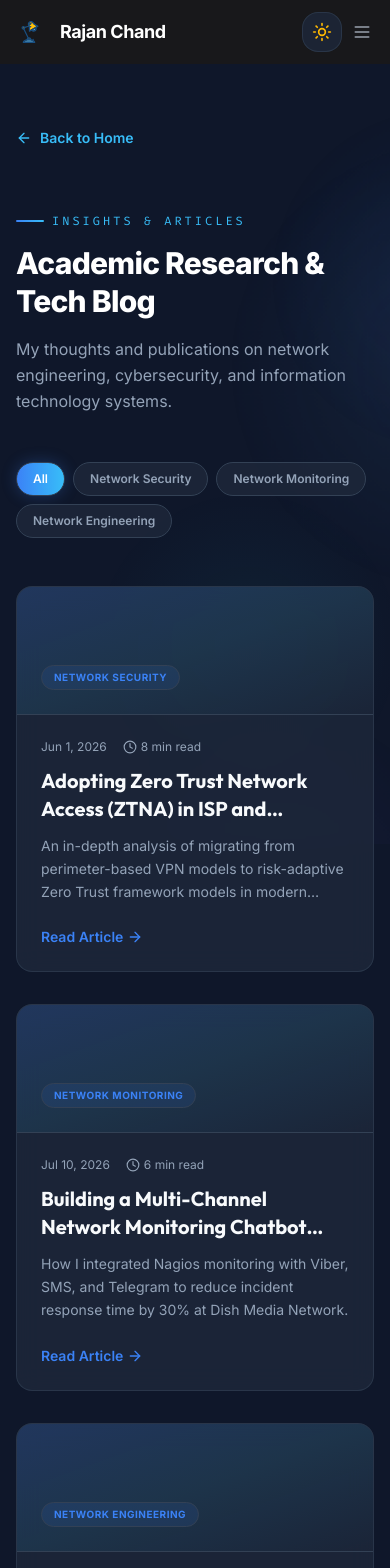
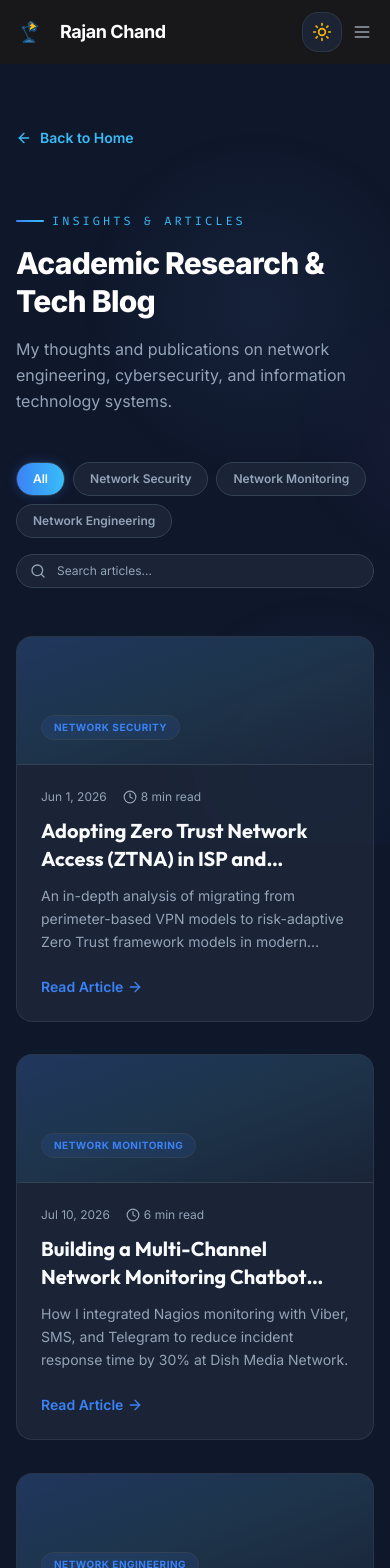
Before and after one commit to rajanchand/rajanchand.com.np, a Next.js app: page /blog in a window 390 px wide. Shown: the top 1568 px of the page. Built offline with nearby package versions, Linux system fonts and the light colour scheme.

Commit message:
Optimize blog page loading and mobile Safari rendering performance

```diff
--- a/src/app/blog/blog-client.tsx
+++ b/src/app/blog/blog-client.tsx
@@ -1,8 +1,8 @@
 "use client";
 
-import { useState } from "react";
+import { useState, useMemo } from "react";
 import Link from "next/link";
-import { ArrowLeft, Clock, ArrowRight } from "lucide-react";
+import { ArrowLeft, Clock, ArrowRight, Search } from "lucide-react";
 import { ScrollReveal } from "@/components/ui/scroll-reveal";
 import { SectionHeader } from "@/components/ui/section-header";
 
@@ -29,13 +29,25 @@ function formatDate(dateStr: string) {
 
 export function BlogClient({ initialPosts }: { initialPosts: BlogPostItem[] }) {
   const [selectedCategory, setSelectedCategory] = useState("All");
+  const [searchQuery, setSearchQuery] = useState("");
 
-  const categories = ["All", ...Array.from(new Set(initialPosts.map((post) => post.category)))];
+  const categories = useMemo(() => {
+    return ["All", ...Array.from(new Set(initialPosts.map((post) => post.category)))];
+  }, [initialPosts]);
 
-  const filteredPosts =
-    selectedCategory === "All"
-      ? initialPosts
-      : initialPosts.filter((post) => post.category === selectedCategory);
+  const filteredPosts = useMemo(() => {
+    return initialPosts.filter((post) => {
+      const matchesCategory = selectedCategory === "All" || post.category === selectedCategory;
+      const query = searchQuery.trim().toLowerCase();
+      const matchesSearch =
+        !query ||
+        post.title.toLowerCase().includes(query) ||
+        post.excerpt.toLowerCase().includes(query) ||
+        post.category.toLowerCase().includes(query);
+
+      return matchesCategory && matchesSearch;
+    });
+  }, [initialPosts, selectedCategory, searchQuery]);
 
   return (
     <div className="relative z-10 max-w-7xl mx-auto px-4 sm:px-6 lg:px-8 pt-32 pb-20 md:pb-28">
@@ -57,33 +69,55 @@ export function BlogClient({ initialPosts }: { initialPosts: BlogPostItem[] }) {
         />
       </ScrollReveal>
 
+      {/* Filter and Search Controls */}
+      <ScrollReveal delay={0.1}>
+        <div className="flex flex-col sm:flex-row gap-4 justify-between items-stretch sm:items-center mb-12 -mt-4">
           {/* Categories */}
-      <ScrollReveal delay={0.1}>
-        <div className="flex flex-wrap gap-2 mb-12 -mt-4">
+          <div className="flex flex-wrap gap-2">
             {categories.map((category) => (
               <button
                 key={category}
                 onClick={() => setSelectedCategory(category)}
-              className={`px-4 py-2 rounded-full text-xs font-semibold border transition-all duration-300 cursor-pointer ${
+                className={`px-4 py-2 rounded-full text-xs font-semibold border transition-all duration-200 cursor-pointer ${
                   selectedCategory === category
-                  ? "bg-gradient-to-r from-[var(--primary)] to-[var(--accent)] text-white border-transparent shadow-[0_0_15px_var(--glow-primary)]"
-                  : "bg-[var(--glass-bg)] border-[var(--glass-border)] text-[var(--muted-foreground)] hover:text-[var(--foreground)] hover:border-[var(--primary)]/20"
+                    ? "bg-gradient-to-r from-[var(--primary)] to-[var(--accent)] text-white border-transparent shadow-[0_0_12px_var(--glow-primary)]"
+                    : "bg-[var(--glass-bg)] border-[var(--glass-border)] text-[var(--muted-foreground)] hover:text-[var(--foreground)] hover:border-[var(--primary)]/30"
                 }`}
               >
                 {category}
               </button>
             ))}
           </div>
+
+          {/* Search Box */}
+          <div className="relative min-w-[240px]">
+            <Search className="w-4 h-4 absolute left-3.5 top-1/2 -translate-y-1/2 text-[var(--muted-foreground)] pointer-events-none" />
+            <input
+              type="text"
+              placeholder="Search articles..."
+              value={searchQuery}
+              onChange={(e) => setSearchQuery(e.target.value)}
+              className="w-full pl-10 pr-4 py-2 text-xs rounded-full bg-[var(--glass-bg)] border border-[var(--glass-border)] text-[var(--foreground)] placeholder-[var(--muted-foreground)] focus:outline-none focus:border-[var(--primary)] transition-colors"
+            />
+          </div>
+        </div>
       </ScrollReveal>
 
       {/* Grid */}
+      {filteredPosts.length === 0 ? (
+        <div className="text-center py-16 glass rounded-2xl">
+          <p className="text-base font-medium text-[var(--muted-foreground)]">
+            No articles found matching your criteria.
+          </p>
+        </div>
+      ) : (
         <div className="grid grid-cols-1 md:grid-cols-2 lg:grid-cols-3 gap-8">
           {filteredPosts.map((post, i) => (
-          <ScrollReveal key={post.slug} delay={i * 0.1}>
+            <ScrollReveal key={post.slug} delay={Math.min(i * 0.05, 0.3)} className="content-visibility-auto">
               <Link href={`/blog/${post.slug}`} className="group block h-full">
-              <article className="glass rounded-2xl overflow-hidden h-full flex flex-col hover:border-[var(--primary)]/25 hover:shadow-[0_8px_40px_var(--glow-primary)] transition-all duration-500">
+                <article className="glass rounded-2xl overflow-hidden h-full flex flex-col hover:border-[var(--primary)]/40 hover:shadow-lg transition-all duration-300 transform-gpu">
                   {/* Decorative Header */}
-                <div className="h-32 bg-gradient-to-br from-[var(--primary)]/20 via-[var(--accent)]/10 to-transparent relative group-hover:from-[var(--primary)]/30 group-hover:via-[var(--accent)]/20 transition-all duration-500 flex items-end p-6 border-b border-[var(--glass-border)]">
+                  <div className="h-32 bg-gradient-to-br from-[var(--primary)]/20 via-[var(--accent)]/10 to-transparent relative group-hover:from-[var(--primary)]/30 group-hover:via-[var(--accent)]/20 transition-all duration-300 flex items-end p-6 border-b border-[var(--glass-border)]">
                     <span className="px-3 py-1 text-[10px] font-bold tracking-wider uppercase rounded-full bg-[var(--primary)]/10 text-[var(--primary)] border border-[var(--primary)]/20">
                       {post.category}
                     </span>
@@ -93,7 +127,7 @@ export function BlogClient({ initialPosts }: { initialPosts: BlogPostItem[] }) {
                   <div className="p-6 flex-1 flex flex-col justify-between">
                     <div>
                       <div className="flex items-center gap-4 text-xs text-[var(--muted-foreground)] mb-3">
-                      <time>{formatDate(post.date)}</time>
+                        <time dateTime={post.date}>{formatDate(post.date)}</time>
                         <span className="flex items-center gap-1">
                           <Clock className="w-3.5 h-3.5" />
                           {post.readTime}
@@ -119,6 +153,7 @@ export function BlogClient({ initialPosts }: { initialPosts: BlogPostItem[] }) {
             </ScrollReveal>
           ))}
         </div>
+      )}
     </div>
   );
 }
--- a/src/app/globals.css
+++ b/src/app/globals.css
@@ -115,12 +115,26 @@ body {
   color: white;
 }
 
-/* ===== GLASSMORPHISM ===== */
+/* ===== GLASSMORPHISM (Mobile Safari / WebKit Optimized) ===== */
 .glass {
   background: var(--glass-bg);
   border: 1px solid var(--glass-border);
   backdrop-filter: blur(12px);
   -webkit-backdrop-filter: blur(12px);
+  transform: translateZ(0);
+}
+
+@media (max-width: 768px) {
+  .glass {
+    backdrop-filter: blur(6px);
+    -webkit-backdrop-filter: blur(6px);
+  }
+}
+
+/* ===== PERFORMANCE UTILITIES ===== */
+.content-visibility-auto {
+  content-visibility: auto;
+  contain-intrinsic-size: 1px 250px;
 }
 
 /* ===== GRADIENT TEXT ===== */
@@ -161,10 +175,16 @@ body {
 }
 
 @keyframes orb-drift {
-  0% { transform: translate(0, 0) scale(1); }
-  33% { transform: translate(40px, -25px) scale(1.08); }
-  66% { transform: translate(-25px, 40px) scale(0.92); }
-  100% { transform: translate(0, 0) scale(1); }
+  0% { transform: translate3d(0, 0, 0) scale(1); }
+  33% { transform: translate3d(24px, -15px, 0) scale(1.04); }
+  66% { transform: translate3d(-15px, 24px, 0) scale(0.96); }
+  100% { transform: translate3d(0, 0, 0) scale(1); }
+}
+
+@media (max-width: 640px), (prefers-reduced-motion: reduce) {
+  @keyframes orb-drift {
+    0%, 100% { transform: translate3d(0, 0, 0); }
+  }
 }
 
 @keyframes shimmer {
--- a/src/components/background-orbs.tsx
+++ b/src/components/background-orbs.tsx
@@ -1,58 +1,27 @@
 "use client";
 
-import { useEffect, useState } from "react";
-
-interface Orb {
-  id: number;
-  x: number;
-  y: number;
-  size: number;
-  color: string;
-  duration: number;
-  delay: number;
-}
+// Deterministic static orb definitions to guarantee instant SSR paint without client re-render delay
+const ORB_CONFIGS = [
+  { id: 1, x: 20, y: 15, size: 360, color: "rgba(96, 165, 250, 0.08)", duration: 22, delay: 0 },
+  { id: 2, x: 75, y: 35, size: 280, color: "rgba(139, 92, 246, 0.06)", duration: 28, delay: 2 },
+  { id: 3, x: 40, y: 70, size: 320, color: "rgba(59, 130, 246, 0.07)", duration: 25, delay: 4 },
+];
 
 export function BackgroundOrbs() {
-  const [orbs, setOrbs] = useState<Orb[]>([]);
-
-  useEffect(() => {
-    const colors = [
-      "rgba(96, 165, 250, 0.08)",  // blue
-      "rgba(139, 92, 246, 0.06)",   // violet
-      "rgba(59, 130, 246, 0.07)",   // indigo
-      "rgba(34, 211, 238, 0.05)",   // cyan
-    ];
-
-    const generated: Orb[] = Array.from({ length: 4 }, (_, i) => ({
-      id: i,
-      x: 15 + Math.random() * 70,
-      y: 10 + Math.random() * 80,
-      size: 200 + Math.random() * 300,
-      color: colors[i % colors.length],
-      duration: 18 + Math.random() * 12,
-      delay: i * 2.5,
-    }));
-
-    // eslint-disable-next-line react-hooks/set-state-in-effect
-    setOrbs(generated);
-  }, []);
-
-  if (orbs.length === 0) return null;
-
   return (
     <div className="fixed inset-0 overflow-hidden pointer-events-none z-0" aria-hidden="true">
-      {orbs.map((orb) => (
+      {ORB_CONFIGS.map((orb) => (
         <div
           key={orb.id}
-          className="absolute rounded-full"
+          className="absolute rounded-full transform-gpu"
           style={{
             left: `${orb.x}%`,
             top: `${orb.y}%`,
             width: `${orb.size}px`,
             height: `${orb.size}px`,
             background: `radial-gradient(circle, ${orb.color} 0%, transparent 70%)`,
+            transform: "translate3d(0,0,0)",
             animation: `orb-drift ${orb.duration}s ease-in-out ${orb.delay}s infinite`,
-            willChange: "transform",
           }}
         />
       ))}
--- a/src/lib/data.ts
+++ b/src/lib/data.ts
@@ -1,6 +1,11 @@
+import { cache } from "react";
 import staticData from "./data.json";
 
 let data = staticData;
+let cachedMemoryData: any = null;
+let lastFetchTime = 0;
+const CACHE_TTL_MS = 60 * 1000; // 60 seconds
+const FETCH_TIMEOUT_MS = 2500; // 2.5 seconds max wait for Supabase
 
 // On the server, read the file dynamically to bypass the Node.js module cache
 // and ensure fresh values propagate immediately on revalidatePath
@@ -69,21 +74,40 @@ export function updatePortfolioData(newData: any) {
   if (newData.navLinks) syncArray(navLinks, newData.navLinks);
 }
 
-// Server-side loader to fetch portfolio data directly from Supabase with local fallback
-export async function loadPortfolioData() {
+// Server-side loader to fetch portfolio data directly from Supabase with local fallback & caching
+export const loadPortfolioData = cache(async function loadPortfolioDataInternal() {
   if (typeof window !== "undefined") return;
+
+  const now = Date.now();
+
+  // Return fresh in-memory cached data if still within TTL
+  if (cachedMemoryData && now - lastFetchTime < CACHE_TTL_MS) {
+    updatePortfolioData(cachedMemoryData);
+    return cachedMemoryData;
+  }
 
   try {
     const { supabase } = await import("@/lib/supabase");
-    const { data: dbData, error } = await supabase
+
+    const fetchPromise = supabase
       .from("portfolio")
       .select("content")
       .eq("id", 1)
       .maybeSingle();
 
+    const timeoutPromise = new Promise<{ data: null; error: Error }>((resolve) =>
+      setTimeout(() => resolve({ data: null, error: new Error("Supabase fetch timeout") }), FETCH_TIMEOUT_MS)
+    );
+
+    const result = await Promise.race([fetchPromise, timeoutPromise]);
+    const dbData = result.data;
+    const error = result.error;
+
     if (!error && dbData && dbData.content) {
       const content = { ...dbData.content };
       delete content._adminPasswordHash;
+      cachedMemoryData = content;
+      lastFetchTime = now;
       updatePortfolioData(content);
       return content;
     }
@@ -91,6 +115,11 @@ export async function loadPortfolioData() {
     console.error("Error loading portfolio data from Supabase:", err);
   }
 
-  // If there's an error or no database record, the preloaded staticData values are already in the exports
+  // Fallback to in-memory cached data if available or disk data
+  if (cachedMemoryData) {
+    updatePortfolioData(cachedMemoryData);
+    return cachedMemoryData;
+  }
+
   return data;
-}
+});
```
Also changed, not shown: src/app/blog/[slug]/page.tsx (+53 -21 lines). Lines whose indentation alone changed are shown as unchanged.
